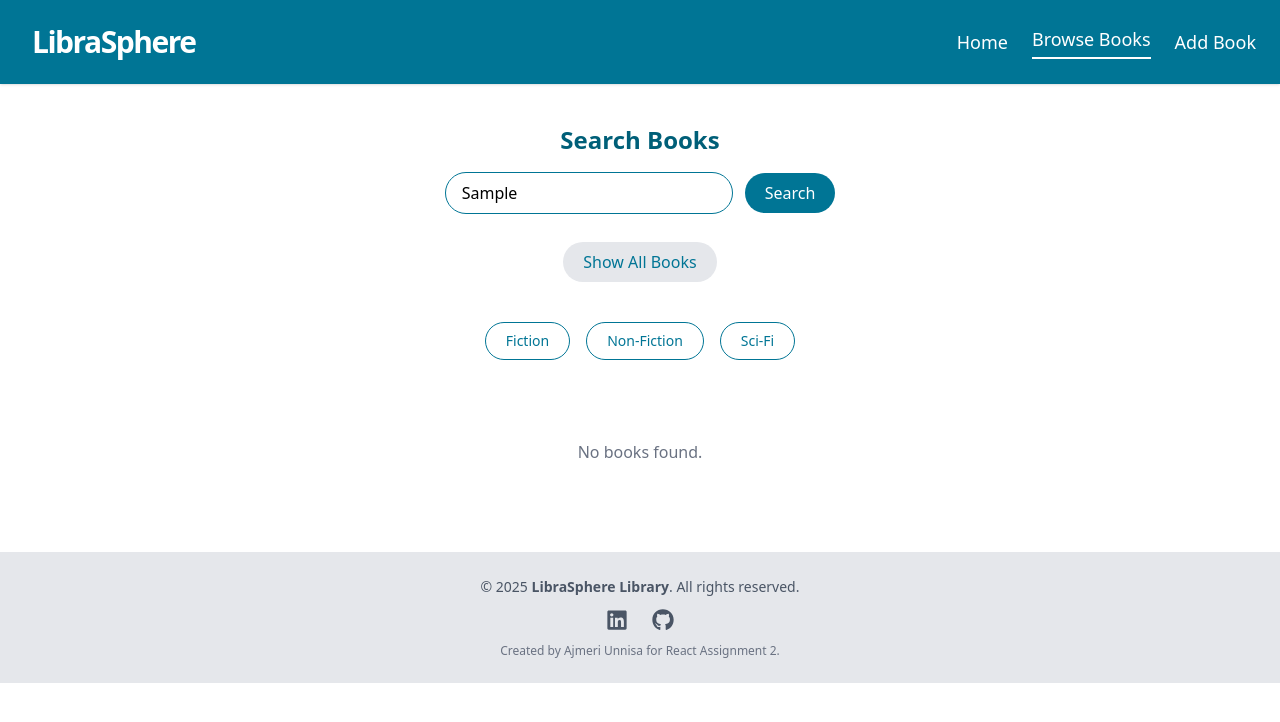
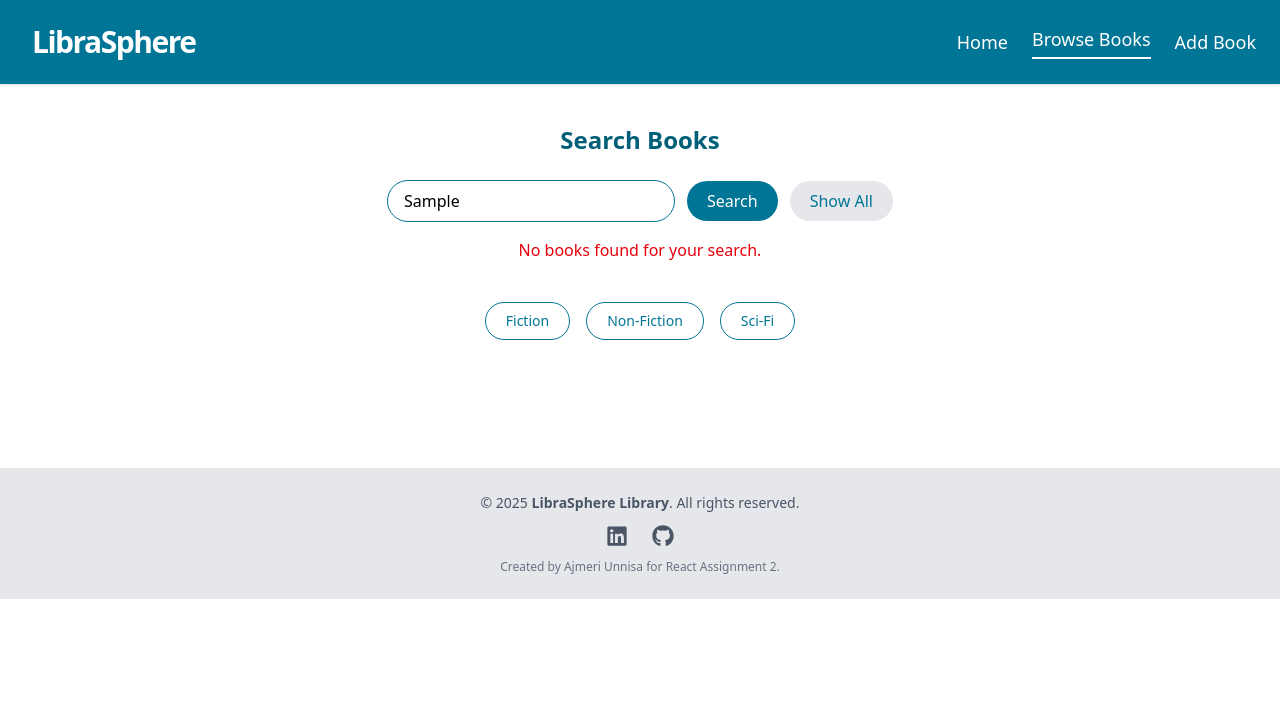
Before and after one commit to ajmeriunnisa/React-Online-Library, a React (Vite) app: page /books in a window 1280 px wide. Both pictures are taken after typing "Sample" into the empty fields and a click on the button "Search". Shown: the top 722 px of the page. Built offline with nearby package versions, Linux system fonts and the light colour scheme.

Commit message:
fixed some issues related to addBook functionality

```diff
--- a/src/App.jsx
+++ b/src/App.jsx
@@ -4,13 +4,13 @@ import Body from './components/Body'
 import Footer from './components/Footer'
 import { Outlet } from 'react-router-dom'
 import { Provider } from 'react-redux'
-import store from './utils/store'
+import store from './utils/Store'
 
 
 function App() {
   return (
     <div>
-      <Provider store={store}>
+    <Provider store={store}>
     <Header/>
     {/* <Body/> */}
     <Outlet/>
--- a/src/components/Body.jsx
+++ b/src/components/Body.jsx
@@ -44,7 +44,7 @@ function Body() {
             </div>
 
             {/* ===== Popular Books Section ===== */}
-            <h2 className="font-bold text-3xl  text-cyan-800 text-center mb-6">
+            <h2 className="font-bold text-3xl  text-cyan-800 text-center ">
                 Popular Books
             </h2>
             <PopularBooksCard />
--- a/src/components/BookDetails.jsx
+++ b/src/components/BookDetails.jsx
@@ -1,5 +1,5 @@
 import React from 'react'
-import { Link, useLocation, useParams } from 'react-router-dom'
+import { Link, useParams } from 'react-router-dom'
 import BooksData from '../utils/BooksData';
 import { FaStar } from "react-icons/fa";
 import { useSelector } from 'react-redux';
@@ -8,19 +8,12 @@ import { useSelector } from 'react-redux';
 function BookDetails({backPath}) {
     // ===== Extract Book ID from URL =====
     const { id } = useParams();
-    const location=useLocation();
+    const books =useSelector((state)=>state.books.books)
 
-  // ===== Get book from Redux store =====
-  const addedBooks = useSelector((state) => state.books?.books || []);
-
-  // =====  Try to get book from router state (if passed) =====
-  const passedBook = location.state?.book;
 
     // =====  Try to find the book  =====
   const book =
-    passedBook ||
-    addedBooks.find((b) => String(b.id) === String(id)) ||
-    BooksData.find((b) => String(b.id) === String(id));
+    books.find((b) => b.id.toString() === id);
 
     // ===== Handle Invalid Book ID =====
     if (!book) {
--- a/src/components/BrowseBooks.jsx
+++ b/src/components/BrowseBooks.jsx
@@ -2,71 +2,64 @@ import React, { useEffect, useState } from 'react'
 import Search from './Search'
 import { Link } from 'react-router-dom'
 import BooksData from '../utils/BooksData'
+import { useSelector } from 'react-redux';
 
 
 function BrowseBooks() {
 
-   const [books, setBooks] = useState([]); // store all books
   const [filteredBooks, setFilteredBooks] = useState([]);
-
-  // Check for a newly added book from localStorage (after Add Book form submission)
-   useEffect(() => {
-    const storedBooks = JSON.parse(localStorage.getItem("books"));
-    if (storedBooks && storedBooks.length > 0) {
-      setBooks(storedBooks);
-      setFilteredBooks(storedBooks);
-    } else {
-      localStorage.setItem("books", JSON.stringify(BooksData));
-      setBooks(BooksData);
-      setFilteredBooks(BooksData);
-    }
-  }, []);
-
-   // When newBook exists (added from AddBook.jsx)
-  useEffect(() => {
-    const newBook = JSON.parse(localStorage.getItem("newBook"));
-    if (newBook) {
-      setBooks((prev) => {
-        const updatedBooks = [newBook, ...prev];
-        localStorage.setItem("books", JSON.stringify(updatedBooks)); // save permanently
-        setFilteredBooks(updatedBooks);
-        return updatedBooks;
-      });
-      localStorage.removeItem("newBook");
-    }
-  }, []);
+  const [searchTerm, setSearchTerm] = useState("");
+  const books=useSelector((state)=>state.books.books);
+  const [message, setMessage] = useState("");
 
 
+  useEffect(()=>{
+    setFilteredBooks(books);
+  },[books]);
+
   // Handle search
-  function handleSearch(searchText) {
-    if (!searchText.trim()) {
-      setFilteredBooks(books); // reset if empty
+  function handleSearch(e) {
+    e.preventDefault();
+
+    if (searchTerm.trim() === "") {
+      setMessage("Please enter something to search.");
       return;
     }
 
-    const filtered = books.filter((book) =>
-      book.title.toLowerCase().includes(searchText.toLowerCase())
+    const filtered = books.filter(
+      (book) =>
+        book.title.toLowerCase().includes(searchTerm.toLowerCase()) ||
+        book.author.toLowerCase().includes(searchTerm.toLowerCase())
     );
     setFilteredBooks(filtered);
+
+
+   if (filtered.length === 0) {
+      setMessage("No books found for your search.");
+    } else {
+      setMessage("");
+    }
   }
 
   function handleClearSearch() {
+    setSearchTerm("");
     setFilteredBooks(books); // reset to all books
+    setMessage("")
   }
 
   return (
     <div className="px-6 py-10 max-w-7xl mx-auto">
-      {/* Search bar */}
-      <Search onSearch={handleSearch} />
+      {/* Search Section */}
+      <Search
+        searchTerm={searchTerm}
+        setSearchTerm={setSearchTerm}
+        onSearch={handleSearch}
+        onClear={handleClearSearch}
+      />
 
-      {/* Show All Books button */}
-      <div className="flex justify-center mt-4">
-       <button
-          onClick={handleClearSearch}
-          className="mt-3 bg-gray-200 text-cyan-700 px-5 py-2 rounded-full hover:bg-gray-300 transition"
-        >
-          Show All Books
-        </button></div>
+      {message && (
+        <p className="text-center text-red-600 mt-4 font-medium">{message}</p>
+      )}
 
       {/*  Category Buttons */}
       <div className="flex justify-center flex-wrap gap-4 mt-10">
@@ -89,11 +82,11 @@ function BrowseBooks() {
 
       {/* Books grid */}
       <div className="mt-10 flex flex-wrap justify-center gap-6">
-        {filteredBooks.length > 0 ? (
+       {filteredBooks.length > 0 ? (
           filteredBooks.map((book) => (
             <div
               key={book.id}
-              className="w-72 bg-white rounded-2xl shadow-md p-5 hover:shadow-lg transition"
+              className="w-72 bg-white rounded-2xl shadow-md p-5 hover:shadow-lg hover:scale-102 transition-transform duration-200 "
             >
               <img
                 src={book.image}
@@ -101,17 +94,20 @@ function BrowseBooks() {
                 className="w-full h-52 object-cover rounded-xl mb-3"
               />
               <h3 className="font-bold text-lg text-gray-800">{book.title}</h3>
-              <p className="text-sm text-gray-500">{book.category}</p>
+              <p className="text-sm text-gray-500 mb-2">Category: {book.category}</p>
+              <p className="text-[12px] text-gray-700">By {book.author}</p>
               <Link
-                to={`/BrowseBookDetails/${book.id}`} state={{book}}
+                to={`/BrowseBookDetails/${book.id}`}
                 className="text-blue-600 text-sm hover:underline mt-2 inline-block"
               >
                 View More Details →
               </Link>
             </div>
           ))
-        ) : (
-          <p className="text-gray-500 text-center mt-10">No books found.</p>
+         ) : (
+          !message && (
+            <p className="text-gray-500 text-center mt-10">No books found.</p>
+          )
         )}
       </div>
     </div>
--- a/src/components/CategoriesBooks.jsx
+++ b/src/components/CategoriesBooks.jsx
@@ -1,22 +1,12 @@
-import React, { useEffect, useState } from "react";
+import React from "react";
 import { useParams, Link } from "react-router-dom";
 import BooksData from "../utils/BooksData";
+import { useSelector } from "react-redux";
 
 function CategoriesBooks() {
     // Get category from the URL (e.g. /books/Fiction)
     const { category } = useParams();
-    const [books, setBooks] = useState([]);
-
-  // Load all books (including newly added ones)
-  useEffect(() => {
-    const storedBooks = JSON.parse(localStorage.getItem("books"));
-    if (storedBooks && storedBooks.length > 0) {
-      setBooks(storedBooks);
-    } else {
-      localStorage.setItem("books", JSON.stringify(BooksData));
-      setBooks(BooksData);
-    }
-  }, [category]);
+   const books=useSelector((state)=>state.books.books)
 
     // Filter books based on the category from BooksData
     const filteredBooks = books.filter(
--- a/src/components/Search.jsx
+++ b/src/components/Search.jsx
@@ -1,50 +1,44 @@
-import React, { useState } from 'react'
+import React from "react";
 
+const Search = ({ searchTerm, setSearchTerm, onSearch, onClear }) => {
+  return (
+    <div className="w-full max-w-2xl mx-auto text-center">
+      <h2 className="text-2xl font-semibold text-cyan-800 mb-6">
+        Search Books
+      </h2>
 
-function Search({ onSearch }) {
-  const [searchText, setSearchText] = useState("")
-  const[error,setError]=useState("");
-
-  function handleSearch() {
-    if(searchText.trim()===""){
-      setError("Please enter a book name before searching.");
-      return;
-    }
-    setError("");
-    onSearch(searchText.trim());
-  }
-
-  const handleChange=(e)=>{
-    setSearchText(e.target.value)
-     if(error){
-              setError("");
-            }
-  }
-
-  return (
-   <div className="flex flex-col items-center">
-      <h2 className="text-2xl font-semibold text-cyan-800 mb-4">Search Books</h2>
-
-      <div className="flex items-center gap-3">
+      <form
+        onSubmit={onSearch}
+        className="flex flex-col sm:flex-row items-center justify-center gap-3"
+      >
+        {/* Search bar */}
         <input
           type="text"
-          placeholder="Enter book name to search..."
-          value={searchText}
-          onChange={handleChange}
-          className="border border-cyan-700 rounded-full px-4 py-2 w-72 focus:outline-none focus:ring-2 focus:ring-cyan-500"
+          placeholder="Search by title or author..."
+          value={searchTerm}
+          onChange={(e) => setSearchTerm(e.target.value)}
+          className="border border-cyan-700 rounded-full px-4 py-2 w-full sm:w-72 focus:outline-none focus:ring-2 focus:ring-cyan-500"
         />
 
-        {/* Search Button */}
+        {/* Buttons */}
+        <div className="flex gap-3 mt-2 sm:mt-0">
           <button
-          onClick={handleSearch}
+            type="submit"
             className="bg-cyan-700 text-white px-5 py-2 rounded-full hover:bg-cyan-800 transition"
           >
             Search
           </button>
+          <button
+            type="button"
+            onClick={onClear}
+            className="bg-gray-200 text-cyan-700 px-5 py-2 rounded-full hover:bg-gray-300 transition"
+          >
+            Show All
+          </button>
         </div>
-      {error && <p className="text-red-600 text-sm mt-2">{error}</p>}
+      </form>
     </div>
-  )
-}
+  );
+};
 
-export default Search
+export default Search;
--- a/src/utils/BooksData.js
+++ b/src/utils/BooksData.js
@@ -1,4 +1,4 @@
-const BooksData = [
+export const BooksData = [
   //  Fiction Books
   {
     id: 1,
--- a/src/utils/booksSlice.js
+++ b/src/utils/booksSlice.js
@@ -1,18 +1,18 @@
-import {createSlice} from "@reduxjs/toolkit";
+import { createSlice } from "@reduxjs/toolkit";
+import BooksData from "./BooksData.js"
 
-
-
-const booksSlice=createSlice({
+const BooksSlice=createSlice({
     name:"books",
     initialState:{
-        books:[],
+        books:BooksData,
     },
     reducers:{
         addBook:(state,action)=>{
             state.books.unshift(action.payload)
         },
     },
-});
+})
 
-export const {addBook}=booksSlice.actions;
-export default booksSlice.reducer;
+
+export const{addBook}=BooksSlice.actions;
+export default BooksSlice.reducer;
```
Also changed, not shown: src/components/AddBook.jsx (+12 -15 lines), src/utils/store.js (+3 -4 lines). Lines whose indentation alone changed are shown as unchanged.
